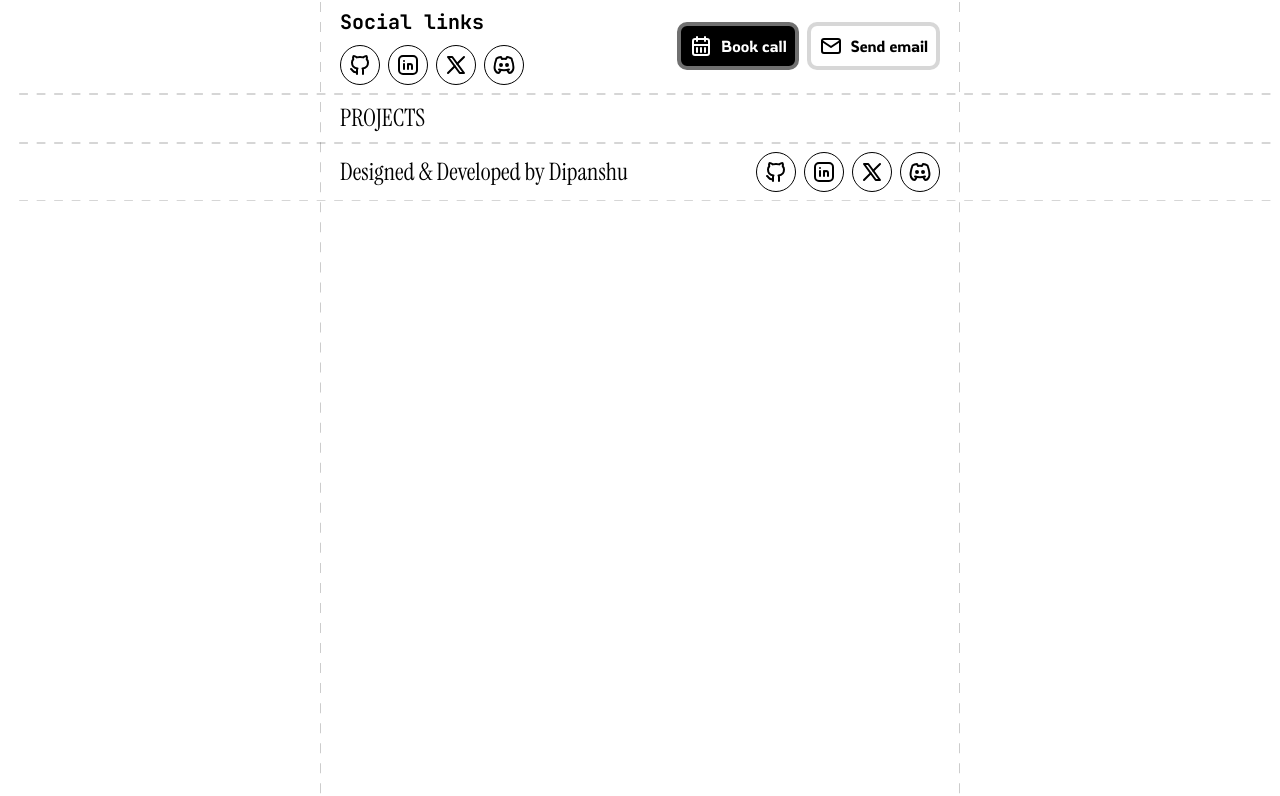
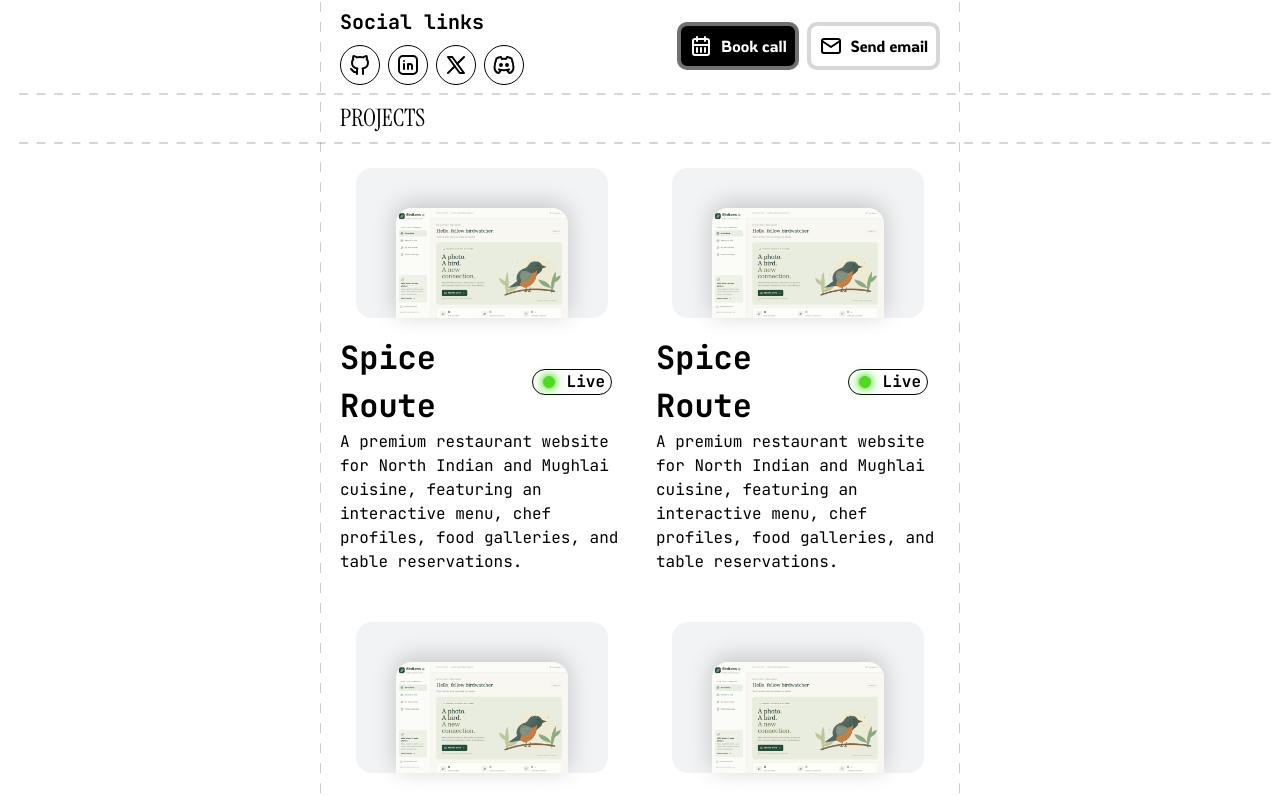
Before and after one commit to unknowdeepanshu/profile, a React (Vite) app: page / in a window 1280 px wide. Shown: the part 534-1330 px from the top of the page. Built offline with nearby package versions, Linux system fonts and the light colour scheme; a web font is replaced by a local one.

Commit message:
feat: add Card component and integrate it into App for project display feat: add birds image asset for Card component fix: update SocialLinks to use correct href for social icons style: add theme color variable for live status in CSS

```diff
--- a/src/App.tsx
+++ b/src/App.tsx
@@ -2,6 +2,7 @@ import ConrtainerContens from "@/components/conrtainerContens/conrtainerContens"
 import Profile from "@/components/Profile/Profile";
 import RowLineConten from "@/components/rowLineConten/rowLineConten";
 import Footer from "@/components/footer/Footer";
+import Card from "@/components/card/card";
 
 function App() {
   return (
@@ -16,6 +17,14 @@ function App() {
               PROJECTS
             </h1>
           </RowLineConten>
+          <RowLineConten>
+            <div className="grid w-full grid-cols-1 gap-8 pb-12 md:grid-cols-2">
+              <Card />
+              <Card />
+              <Card />
+              <Card />
+            </div>
+          </RowLineConten>
           <Footer />
         </ConrtainerContens>
       </main>
--- /dev/null
+++ b/src/components/card/card.tsx
@@ -0,0 +1,46 @@
+import Birds from "@/assets/birds.png";
+function Card() {
+  return (
+    <>
+      <div className="col-span-1 flex h-fit w-full flex-col">
+        <div className="h-1/2">
+          <div className="relative flex h-full w-full p-4">
+            <div className="flex w-full justify-center rounded-2xl bg-gray-200/50 px-10 pt-10">
+              <img
+                src={Birds}
+                alt="Birds"
+                className="rounded-t-2xl shadow-[0_-4px_25px_var(--color-black)]/20"
+              />
+            </div>
+          </div>
+        </div>
+        <div className="flex h-1/2 flex-col">
+          <div className="flex w-full justify-between">
+            <h3 id="BoldJetBrains" className="text-[32px]">
+              Spice Route
+            </h3>
+            <div className="flex w-fit items-center p-3">
+              <div className="rounded-2xl border border-black">
+                <div className="flex w-fit items-center justify-between gap-2 px-1.5">
+                  <div className="bg-live-100 border-live-100 relative m-1 size-3 rounded-full border shadow-[0_0_6px_var(--color-live-100),0_0_14px_var(--color-live-100)]"></div>
+                  <h5 id="BoldJetBrains" className="text-[1rem] text-black">
+                    Live
+                  </h5>
+                </div>
+              </div>
+            </div>
+          </div>
+          <div>
+            <p>
+              A premium restaurant website for North Indian and Mughlai cuisine,
+              featuring an interactive menu, chef profiles, food galleries, and
+              table reservations.
+            </p>
+          </div>
+        </div>
+      </div>
+    </>
+  );
+}
+
+export default Card;
--- a/src/components/socialLinks/SocialLinks.tsx
+++ b/src/components/socialLinks/SocialLinks.tsx
@@ -7,16 +7,20 @@ import {
 function SocialLinks() {
   const myAccountsLinks = [
     {
-      SocialLinks: <IconBrandGithub />,
+      SocialLinks: "#",
+      SocialIcon: <IconBrandGithub />,
     },
     {
-      SocialLinks: <IconBrandLinkedin />,
+      SocialLinks: "#",
+      SocialIcon: <IconBrandLinkedin />,
     },
     {
-      SocialLinks: <IconBrandX />,
+      SocialLinks: "#",
+      SocialIcon: <IconBrandX />,
     },
     {
-      SocialLinks: <IconBrandDiscord />,
+      SocialLinks: "#",
+      SocialIcon: <IconBrandDiscord />,
     },
   ];
   return (
@@ -27,7 +31,7 @@ function SocialLinks() {
             key={index}
             className="flex h-10 w-10 items-center justify-center rounded-[50%] border border-black"
           >
-            <a href="#">{social.SocialLinks}</a>
+            <a href={social.SocialLinks}>{social.SocialIcon}</a>
           </div>
         ))}
       </div>
--- a/src/index.css
+++ b/src/index.css
@@ -38,3 +38,6 @@
   font-weight: 400;
   font-style: normal;
 }
+@theme {
+  --color-live-100: #4bdc1f;
+}
```
Also changed, not shown: src/assets/birds.png (added).
